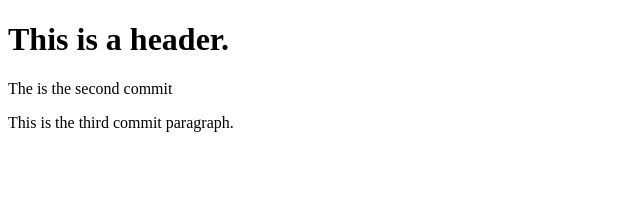
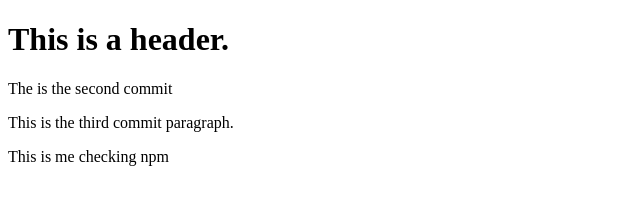
Before and after one commit to crashcor13/git-test, a website: page index.html in a window 1280 px wide. Shown: the whole page, without its empty margins (0-640 px from the left). Drawn offline with Linux system fonts and the light colour scheme.

Commit message:
Using NPM

```diff
--- a/index.html
+++ b/index.html
@@ -5,6 +5,7 @@
     <h1>This is a header.</h1>
     <p>The is the second commit</p>
     <p>This is the third commit paragraph.</p>
+    <p>This is me checking npm</p>
 
 </body>
 </head>
```
Also changed, not shown: package.json (added, +26 -0 lines), 2 other files.
